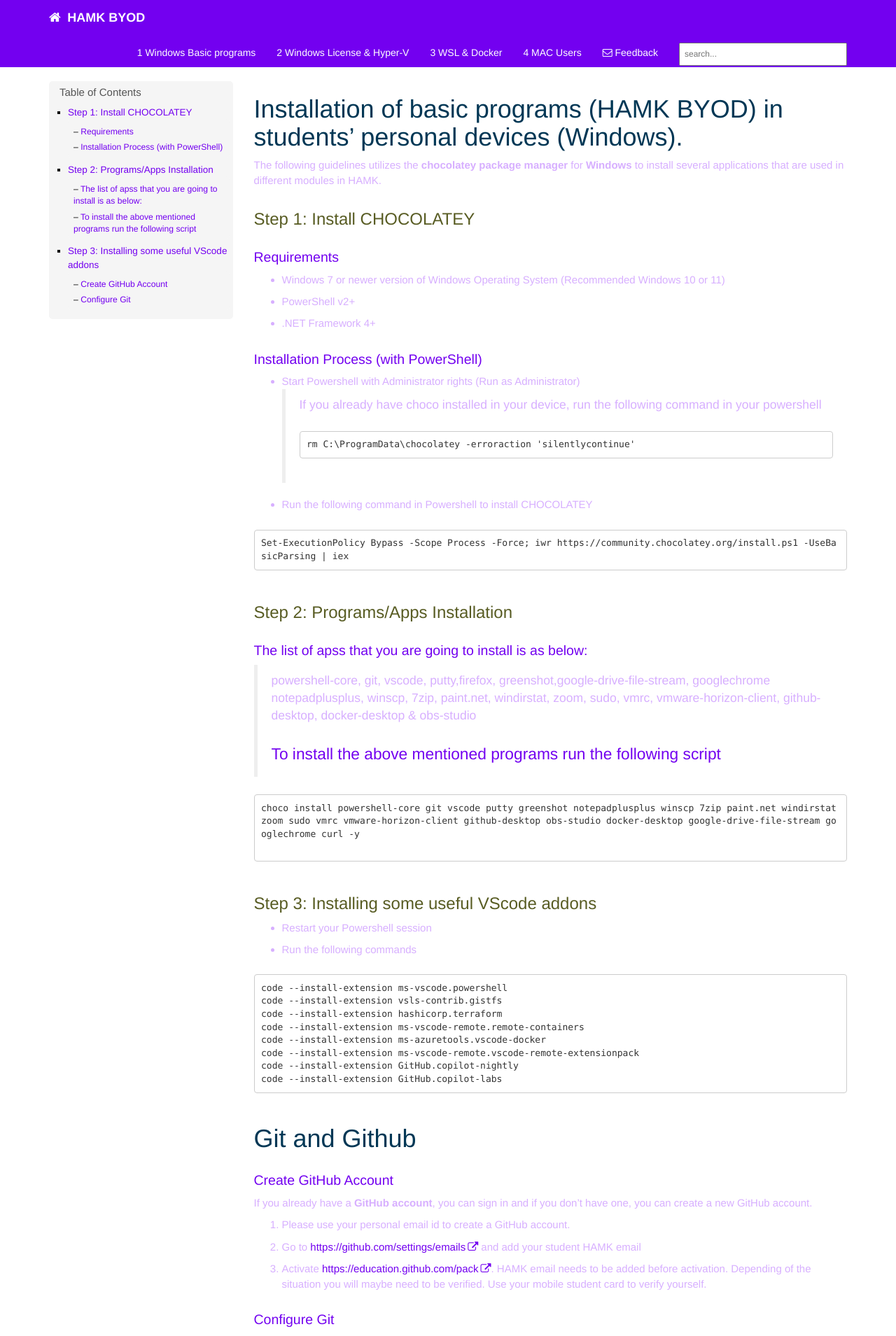
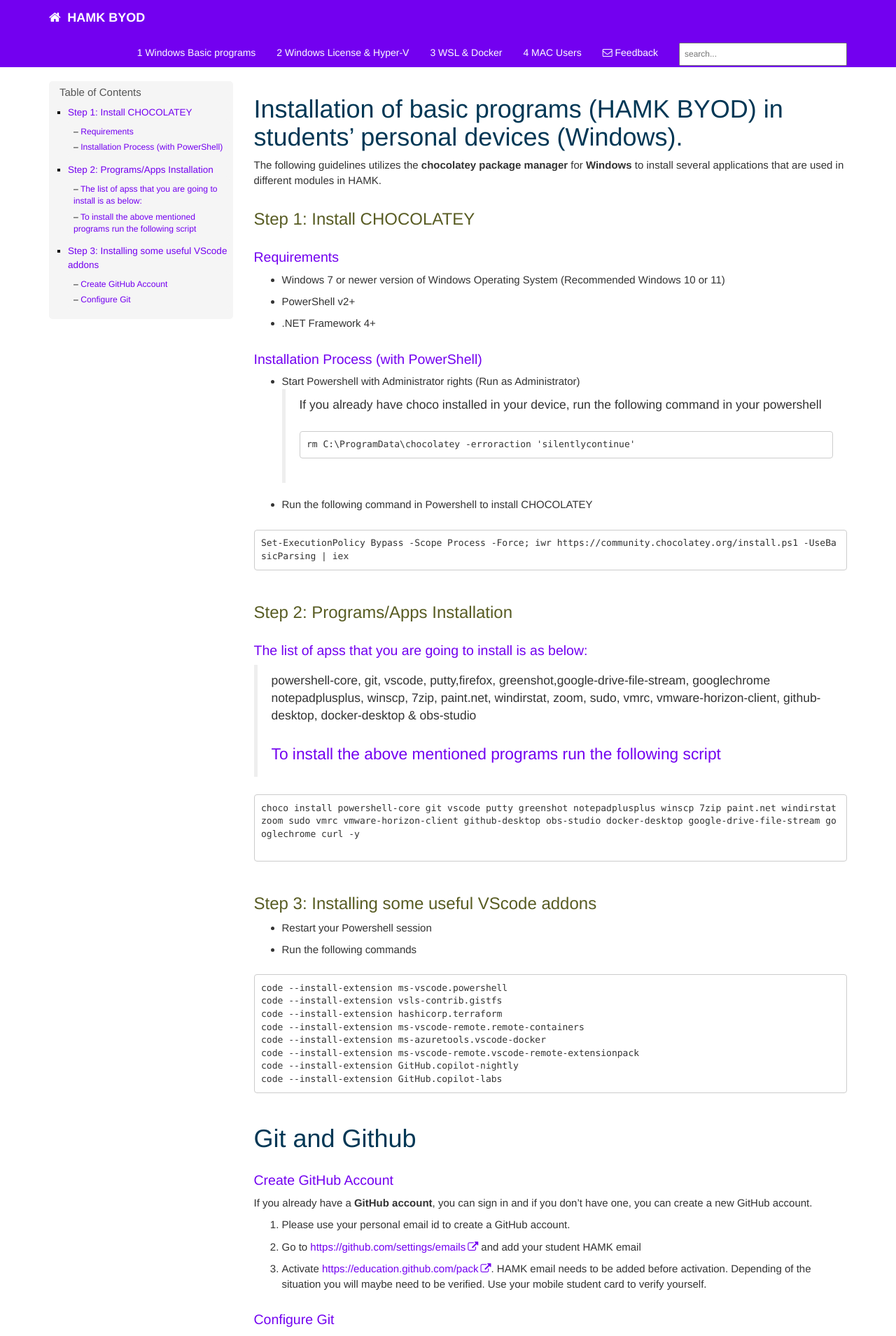
Before and after one commit to tkohonen/tkohonen.github.io, a Jekyll site: the page built from index.md, in a window 1280 px wide. Shown: the top 1909 px of the page at 70% size. Built offline with Jekyll 4.4.1, drawn with Linux system fonts in a browser that asks for light colours; our own code applies the rules of GitHub Pages for plain Markdown files; comment, search, counter and statistics services are not loaded.

Commit message:
-body text color

```diff
--- a/css/customstyles.css
+++ b/css/customstyles.css
@@ -1,6 +1,5 @@
 body {
     font-size:15px;
-    color: #D7AFFF;
 
 }
 
```
